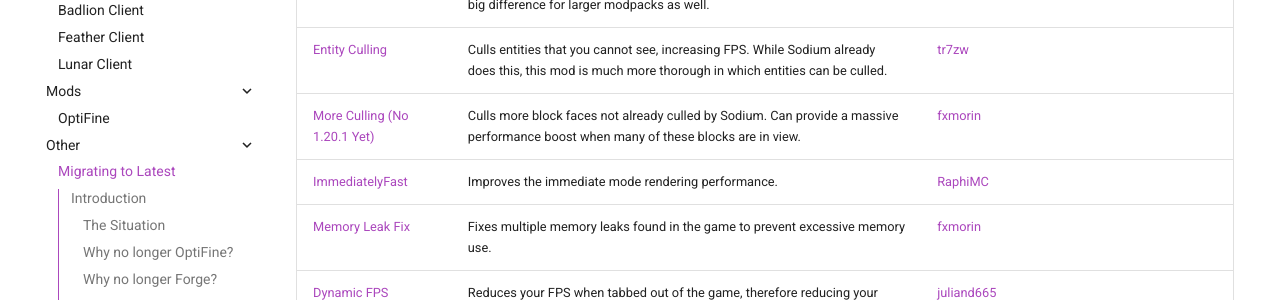
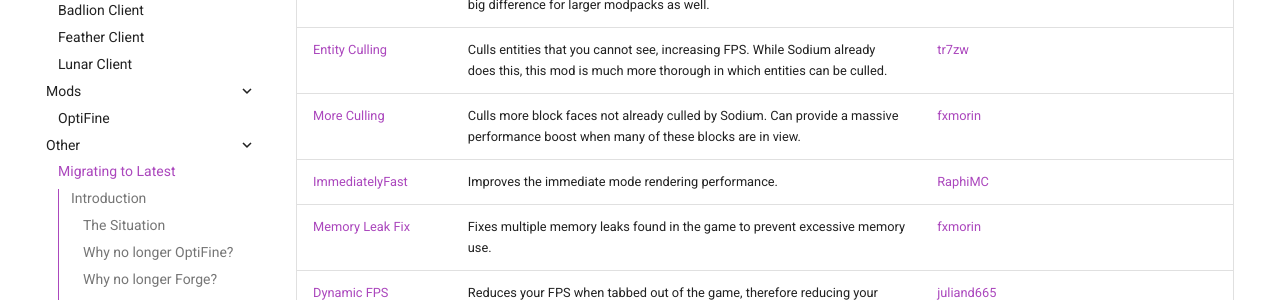
Before and after one commit to MicrocontrollersDev/Alternatives, an MkDocs documentation site: the page built from docs/latest/migrating.md, in a window 1280 px wide and 900 px high, scrolled down 2289 px. Shown: the part 152-452 px from the top of the window. Built offline with MkDocs 1.6.1 and Material for MkDocs 9.7.7, drawn with Linux system fonts in a browser that asks for light colours; comment, search, counter and statistics services are not loaded.

Commit message:
more culling

```diff
--- a/docs/latest/migrating.md
+++ b/docs/latest/migrating.md
@@ -121,7 +121,7 @@
 | [Enhanced Block Entities (No 1.20.1 Yet)](https://modrinth.com/mod/ebe) | Improves block entities by making them used baked models instead, allowing for better performance, visuals (via better smoothlighting), and better resource pack customizability. | [FoundationGames](https://github.com/FoundationGames) |
 | [FerriteCore](https://modrinth.com/mod/ferrite-core/versions) | Helps reduce the amount of memory the game takes up. This may make a big difference for larger modpacks as well. | [malte0811](https://github.com/malte0811) |
 | [Entity Culling](https://modrinth.com/mod/entityculling) | Culls entities that you cannot see, increasing FPS. While Sodium already does this, this mod is much more thorough in which entities can be culled. | [tr7zw](https://github.com/tr7zw) |
-| [More Culling (No 1.20.1 Yet)](https://modrinth.com/mod/moreculling) | Culls more block faces not already culled by Sodium. Can provide a massive performance boost when many of these blocks are in view. | [fxmorin](https://github.com/fxmorin) |
+| [More Culling](https://modrinth.com/mod/moreculling) | Culls more block faces not already culled by Sodium. Can provide a massive performance boost when many of these blocks are in view. | [fxmorin](https://github.com/fxmorin) |
 | [ImmediatelyFast](https://modrinth.com/mod/immediatelyfast) | Improves the immediate mode rendering performance. | [RaphiMC](https://github.com/RaphiMC) |
 | [Memory Leak Fix](https://modrinth.com/mod/memoryleakfix) | Fixes multiple memory leaks found in the game to prevent excessive memory use. | [fxmorin](https://github.com/fxmorin) |
 | [Dynamic FPS](https://modrinth.com/mod/dynamic-fps) | Reduces your FPS when tabbed out of the game, therefore reducing your system load. | [juliand665](https://github.com/juliand665) |
```
